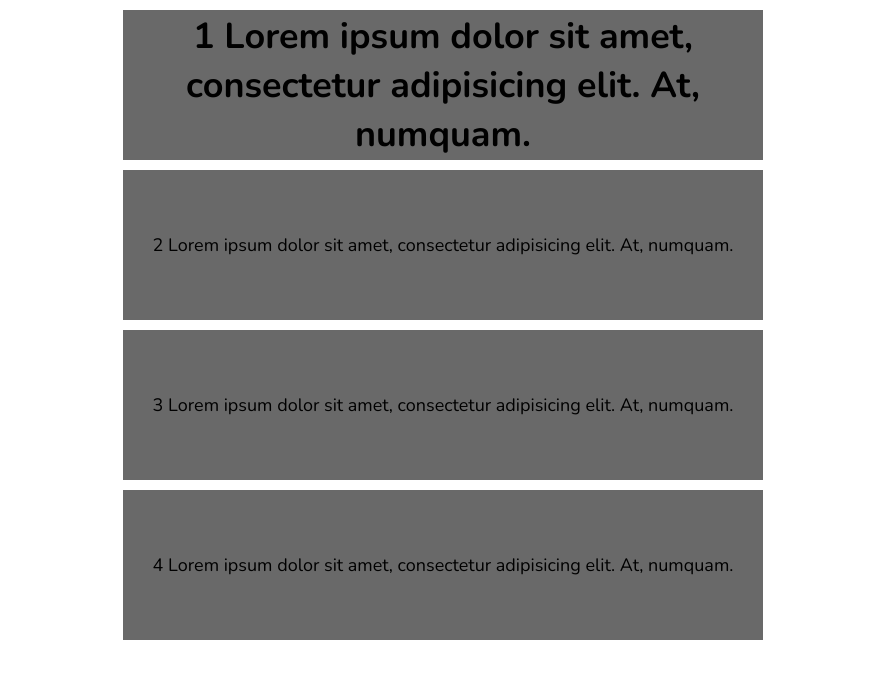
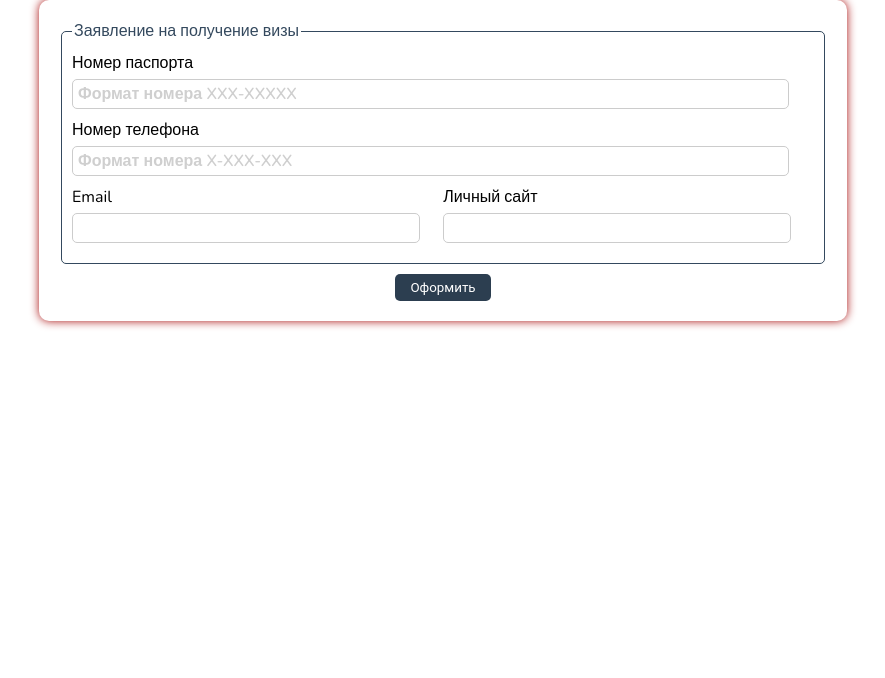
Before and after one commit to vbakaina1207/education.log, a plain HTML site: page test.html in a window 1280 px wide. Shown: the whole page, without its empty margins (197-1082 px from the left). Drawn offline with nearby package versions, Linux system fonts and the light colour scheme.

Commit message:
работа с input

```diff
--- a/css/style.css
+++ b/css/style.css
@@ -363,7 +363,7 @@ span.mobile__open:before{
 
 .project__links a {
     background-color: #ffe300;
-    border-radius: 13.5px;
+    border-radius: 13px;
     font-style: normal;
     font-weight: 800;
     font-size: 12px;
@@ -670,3 +670,100 @@ footer {
      font-size: 18px;
      top: 50%;
  }
+.blue.container {
+   background-color: #ffe300;
+ }
+
+form {
+    width: 60%;
+    height: auto;
+    margin: 0 auto;
+    padding: 20px;
+
+    background-color: #ffffff;
+    border-radius: 10px;
+    box-shadow: 0 0 10px #a90f0f;
+   /* min-height: 400px;*/
+}
+
+fieldset {
+    padding: 10px;
+
+    border: 1px solid #34495e;
+    border-radius: 5px;
+}
+
+fieldset legend {
+    color: #34495e;
+}
+
+label {
+    display: block;
+    margin-bottom: 5px;
+}
+
+input {
+    width: 95%;
+    height: 24px;
+    margin-bottom: 10px;
+    padding: 2px 5px;
+
+    font-family: "Roboto", sans-serif;
+    vertical-align: middle;
+
+    border: 1px solid #cccccc;
+    border-radius: 5px;
+}
+
+input[type="submit"] {
+    display: inline-block;
+    width: auto;
+    height: auto;
+    margin: 0 5px;
+    padding: 6px 15px;
+
+    color: #ffffff;
+
+    background-color: #2c3e50;
+    border: none;
+    border-radius: 5px;
+}
+.half-width {
+    width: 50%;
+    display: inline-block;
+    margin-right: -4px;
+}
+
+.half-width input {
+    width: 92%;
+    display: flex;
+    justify-content: space-between;
+}
+.half-width input:last-child {
+    padding-right: 0;
+}
+
+.half-width input:first-child {
+    padding-left: 0 ;
+
+}
+.buttons {
+    margin-top: 10px;
+    text-align: center;
+}
+form input:focus,
+form input:active {
+   /* border-color: #eaa107;*/
+    background: #f0f8f4;
+    border: 2px solid #03dac1;
+}
+.buttons input:hover,
+.buttons input:focus {
+    background-color: #da8b03;
+    outline: none;
+}
+
+.buttons input:active {
+    color: rgba(14, 13, 13, 0.3);
+    background-color: #7cf5f5;
+}
--- a/js/script.js
+++ b/js/script.js
@@ -156,7 +156,7 @@ console.log(a);*/
 //по клику на третьем блоке вывести массив  в alert
 // по клику на четвертом блоке вывести массив на странице
 
-let fruits = ["apple","orange","plum"];
+/*let fruits = ["apple","orange","plum"];
 
 let a  = document.getElementById("container_1") ;
 let b = document.getElementById("container_2") ;
@@ -187,4 +187,58 @@ d.onclick = function () {
     elem.appendChild(newElem);
     console.log(newElem);
     console.log(newElem.innerText);
+} */
+//document.getElementById("container_1").onclick = function () {
+  /*  document.querySelector("#container_1").onclick = function () {
+        console.log(document.getElementById("container_1"));
+    document.querySelector("#container_1").classList.toggle("blue");
+        document.querySelector("#container_1").style.backgroundColor = "blue";
+    }
+*/
+/*document.querySelector("#container_1").oncontextmenu  = function () {
+    console.log(document.getElementById("container_1"));
+    document.querySelector("#container_1").classList.toggle("blue");
+   // document.querySelector("#container_1").style.backgroundColor = "blue";
+}*/
+/*function fun () {
+        console.log(document.getElementById("container_1"));
+        document.querySelector("#container_1").classList.toggle("blue");
+        //document.querySelector("#container_1").style.backgroundColor = "blue";
 }
+
+document.querySelector("#container_2").onmouseover  = function () {
+    console.log(document.getElementById("container_2"));
+    document.querySelector("#container_2").classList.add("blue");
+document.querySelector("#container_2").style.backgroundColor = "green";
+}
+document.querySelector("#container_2").onmouseout  = function () {
+    console.log(document.getElementById("container_2"));
+    document.querySelector("#container_2").classList.remove("blue");
+document.querySelector("#container_2").style.backgroundColor = "blue";
+}
+
+document.querySelector("#container_3").onmousemove = function () {
+    console.log(document.getElementById("container_3"));
+    document.querySelector("#container_3").classList.toggle("blue");
+}
+*/
+//сделать поле  форму из трех єлеиентов с  input + кнопка button тип submit
+// при нажатии на нопку вівести в консоль значениу  input
+// при focus, когда в инпут текст - менять цвет рамки инпута
+//написать функцию, которая в консоли будет віводить значение клавиши, нгажтой на клавиатуре
+let message = document.querySelector('.message');
+let form = document.querySelector('.subscription');
+let  passport = document.querySelector('#passport');
+let tel = document.querySelector('#tel');
+let email = document.querySelector('#email');
+let url = document.querySelector('#url');
+
+form.onsubmit = function(evt) {
+    evt.preventDefault();
+    message.textContent = "заявка принята "+passport.value+" "+tel.value+" "+email.value+" "+url.value;
+    console.log(message.textContent);
+};
+
+document.addEventListener('keydown', function () {
+    console.log(event.key);
+});
--- a/test.html
+++ b/test.html
@@ -16,20 +16,43 @@
     <link rel="stylesheet" href="css/media.css">
 </head>
 <body>
-<div id="container" class="block">
-<div id="container_1" class="container">
-    <h1>1 Lorem ipsum dolor sit amet, consectetur adipisicing elit. At, numquam.</h1>
-</div>
-<div id="container_2"  class="container">
-    <p>2 Lorem ipsum dolor sit amet, consectetur adipisicing elit. At, numquam.</p>
-</div>
-<div id="container_3" class="container">
-    <p>3 Lorem ipsum dolor sit amet, consectetur adipisicing elit. At, numquam.</p>
-</div>
-<div id="container_4" class="container">
-    <p>4 Lorem ipsum dolor sit amet, consectetur adipisicing elit. At, numquam.</p>
-</div>
-</div>
+<!--<div id="container" class="block">-->
+<!--&lt;!&ndash;<div id="container_1" class="container" onclick = fun();>&ndash;&gt;-->
+<!--&lt;!&ndash;    <h1>1 Lorem ipsum dolor sit amet, consectetur adipisicing elit. At, numquam.</h1>&ndash;&gt;-->
+<!--&lt;!&ndash;</div>&ndash;&gt;-->
+<!--<div id="container_2"  class="container">-->
+<!--    <p>2 Lorem ipsum dolor sit amet, consectetur adipisicing elit. At, numquam.</p>-->
+<!--</div>-->
+<!--<div id="container_3" class="container">-->
+<!--   <p>3 Lorem ipsum dolor sit amet, consectetur adipisicing elit. At, numquam.</p>-->
+<!--</div>-->
+<!--&lt;!&ndash;<div id="container_4" class="container">&ndash;&gt;-->
+<!--&lt;!&ndash;    <p>4 Lorem ipsum dolor sit amet, consectetur adipisicing elit. At, numquam.</p>&ndash;&gt;-->
+<!--&lt;!&ndash;</div>&ndash;&gt;-->
+<!--</div>-->
+
+<form action="test.html" method="post" class="subscription">
+    <div class="message">
+    <fieldset>
+        <legend>Заявление на получение визы</legend>
+        <label for="passport">Номер паспорта</label>
+        <input type="text" id="passport" name="passport" pattern="[0-9]{3}-[0-9]{5}" placeholder="Формат номера XXX-XXXXX" tabindex="1" autocomplete="off">
+        <label for="tel">Номер телефона</label>
+        <input type="tel" id="tel" name="tel" pattern="[0-9]{1}-[0-9]{3}-[0-9]{3}" placeholder="Формат номера X-XXX-XXX" tabindex="2">
+        <div class="half-width">
+            <label for="email">Email</label>
+            <input type="email" id="email" name="email" tabindex="3" autocomplete="on">
+        </div>
+        <div class="half-width">
+            <label for="url">Личный сайт</label>
+            <input type="url" id="url" name="url">
+        </div>
+    </fieldset>
+    <div class="buttons">
+        <input type="submit" value="Оформить">
+    </div>
+    </div>
+</form>
 <script src="js/script.js"></script>
 </body>
 
```
